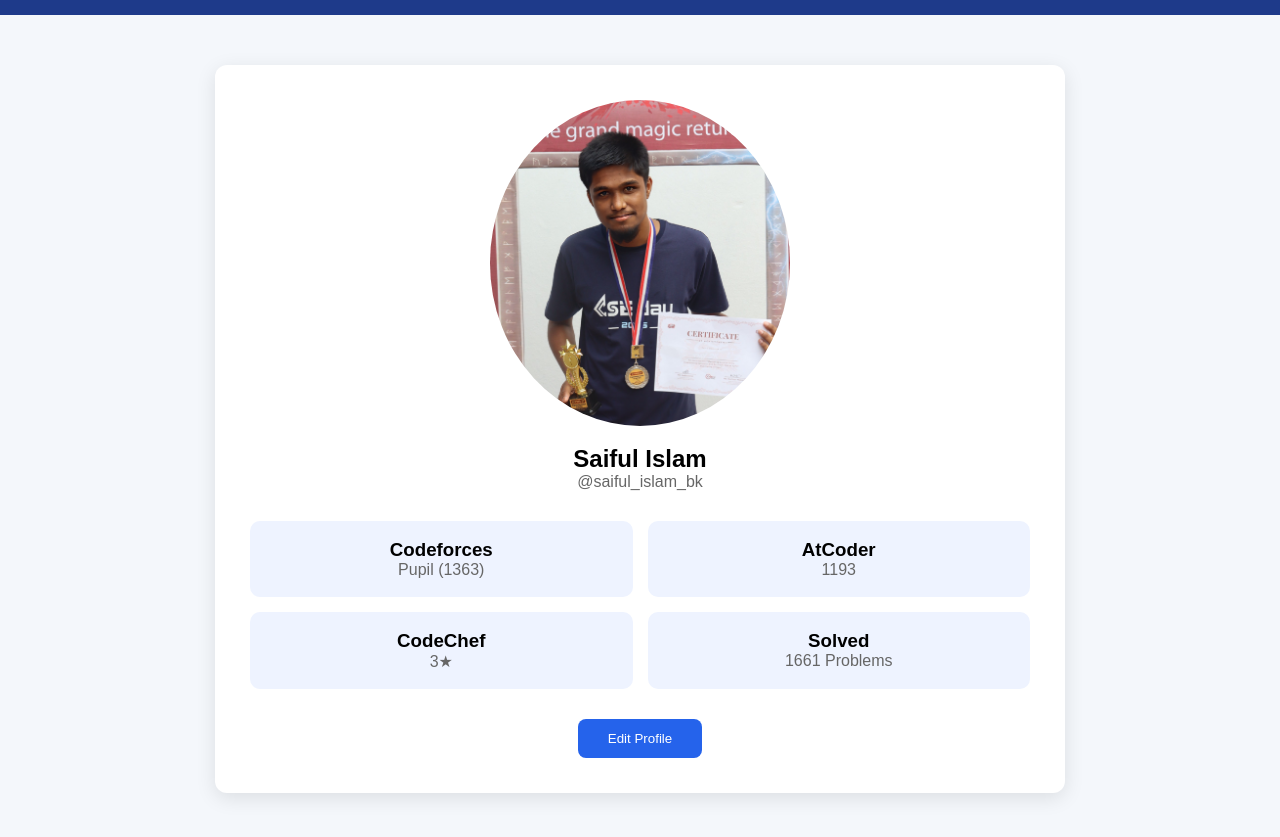
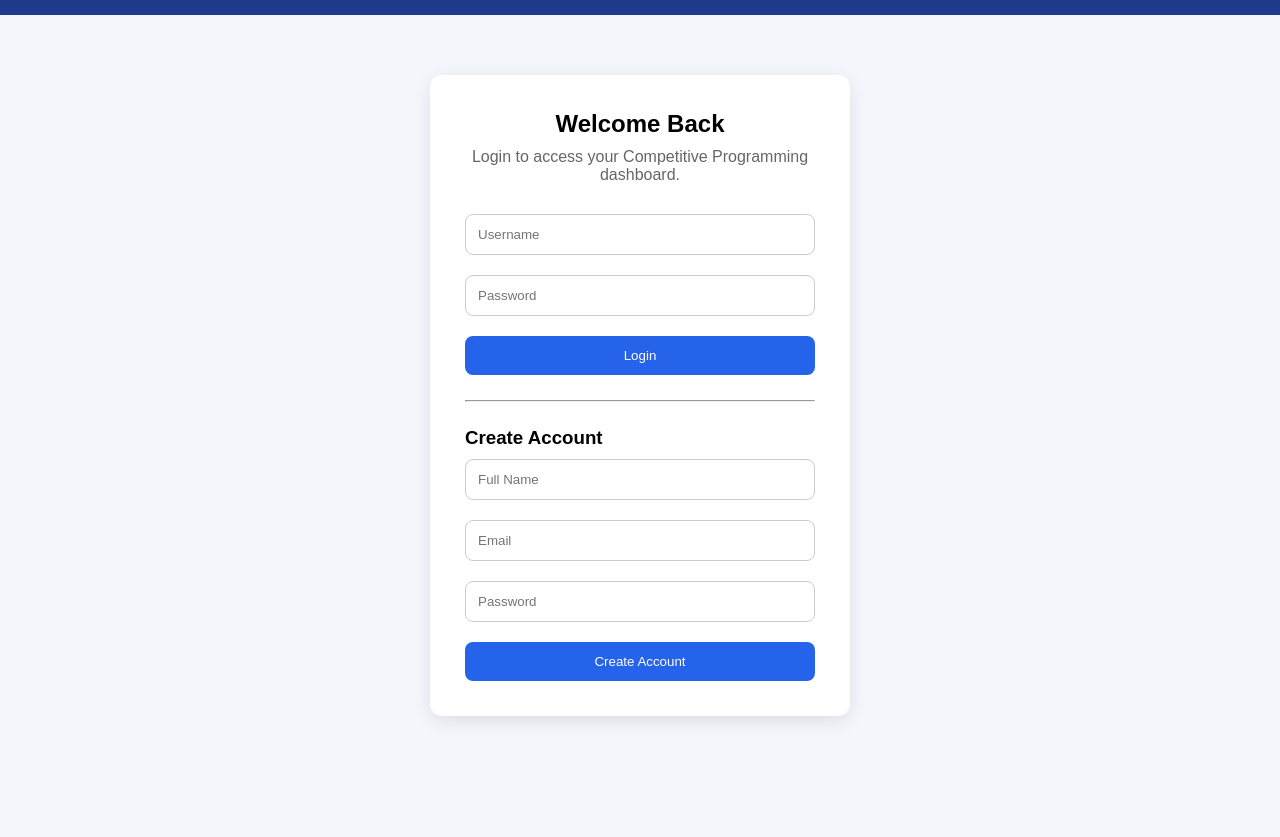
Before and after one commit to saiful-islam-bk/CP-Tracker, a plain HTML site: page profile.html in a window 1280 px wide. Shown: the part 49-886 px from the top of the page. After the commit the page ends 825 px from the top, so only its background shows below. Drawn offline with Linux system fonts and the light colour scheme.

Commit message:
Update profile.css

```diff
--- a/css/profile.css
+++ b/css/profile.css
@@ -6,7 +6,7 @@
 }
 
 .login-box{
-  display:none;
+  display: block;
   width:420px;
   margin:60px auto;
   background:white;
@@ -16,7 +16,7 @@
 }
 
 .profile-card{
-  display:block;
+  display: none;
   width:850px;
   margin:50px auto;
   background:white;
```
